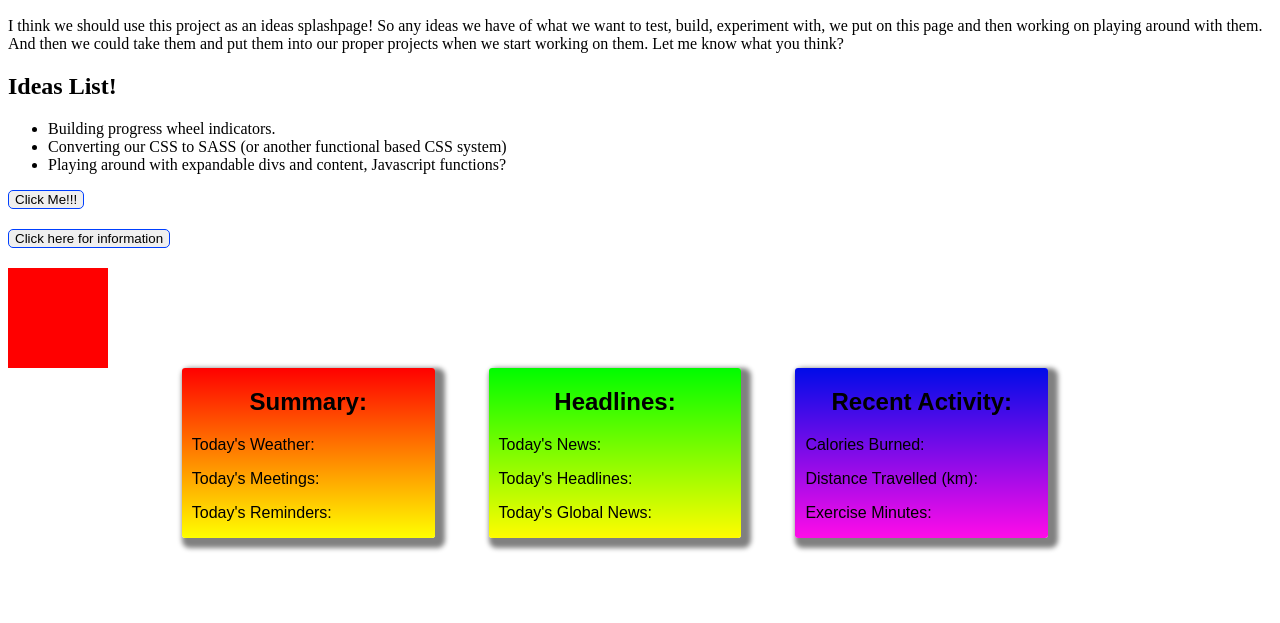
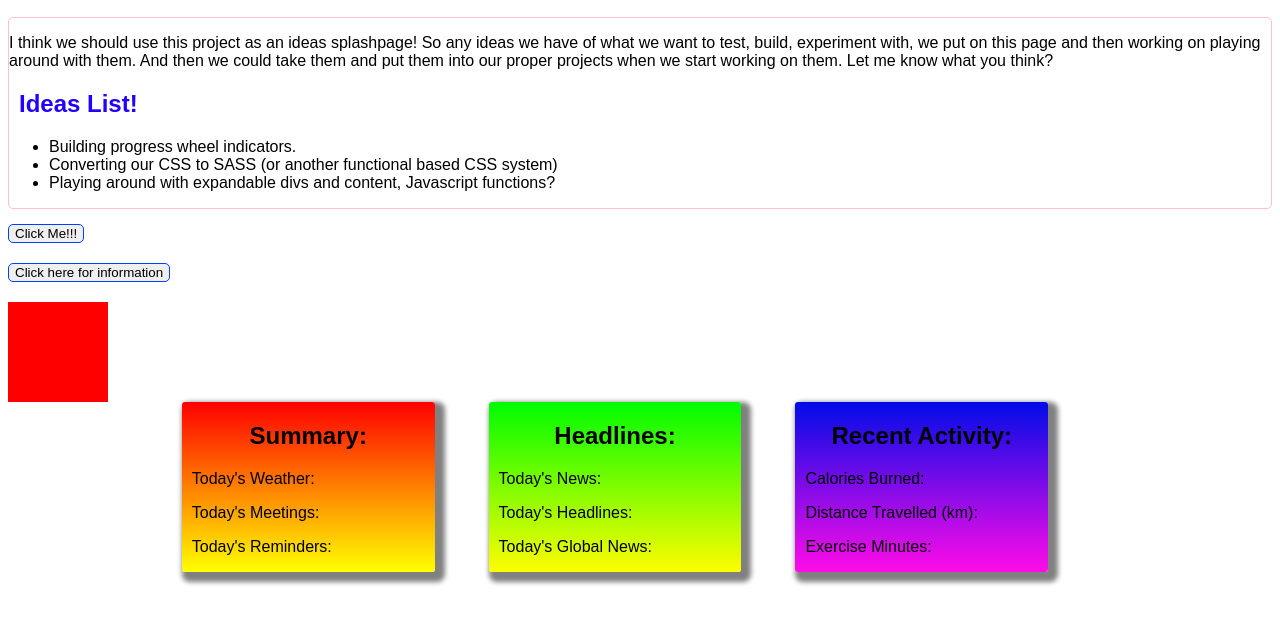
Before and after one commit to monikasilko/vodka-tasting, a plain HTML site: page index.html in a window 1280 px wide. Shown: the part 57-680 px from the top of the page. Drawn offline with Linux system fonts and the light colour scheme.

Commit message:
gave some basic separation and styling to the html ideas

```diff
--- a/main.css
+++ b/main.css
@@ -2,6 +2,26 @@ h1 {
   font-family: Arial, sans-serif;
   font-size: 30px;
   color: #8900FF;
+}
+
+#disclaimer {
+  border: 1px solid pink;
+  margin-bottom: 15px;
+  border-radius: 5px;
+}
+
+#disclaimer p {
+  font-family: Arial, sans-serif;
+}
+
+#disclaimer h2 {
+  font-family: Arial, sans-serif;
+  margin-left: 10px;
+  color: #2102FF;
+}
+
+#disclaimer ul {
+  font-family: Arial, sans-serif;
 }
 
 .button {
```
